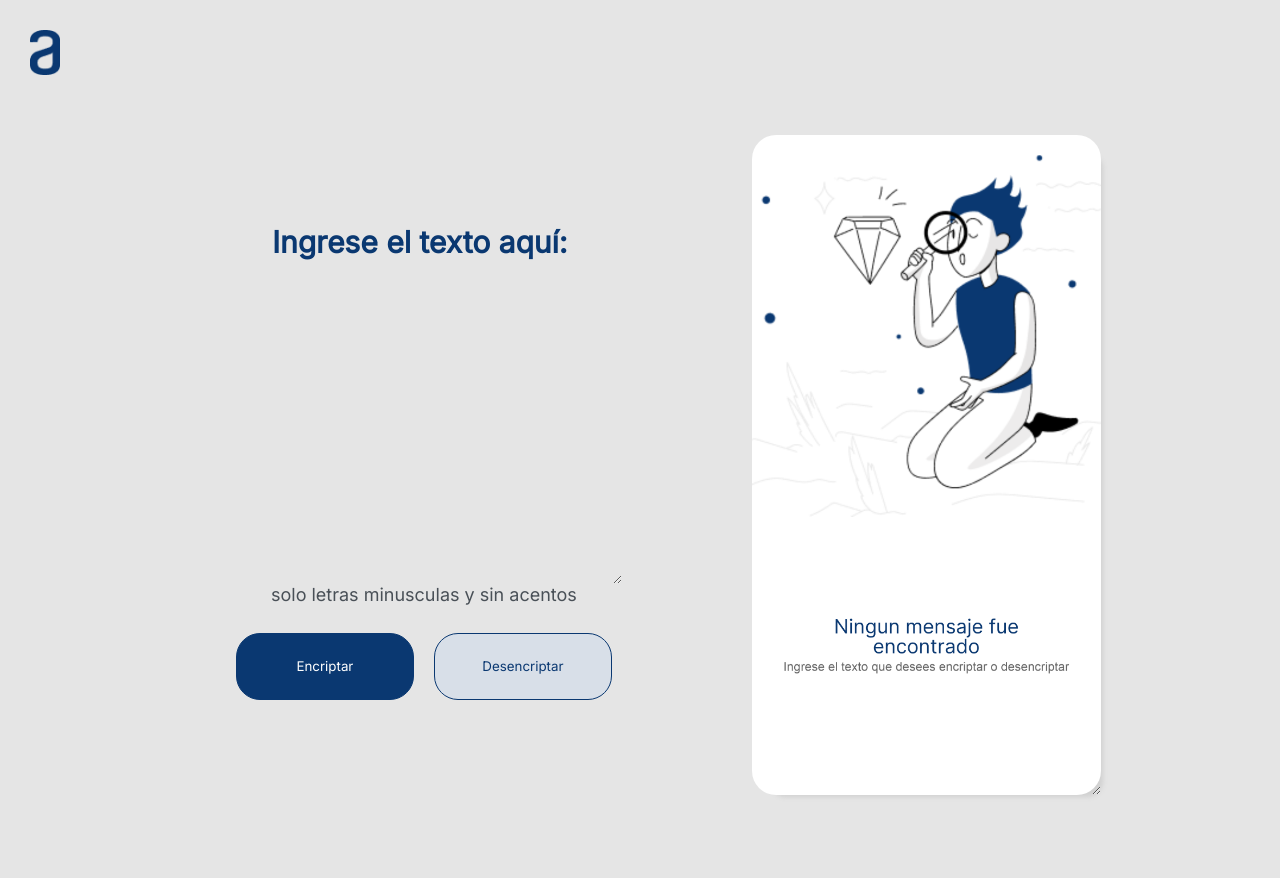
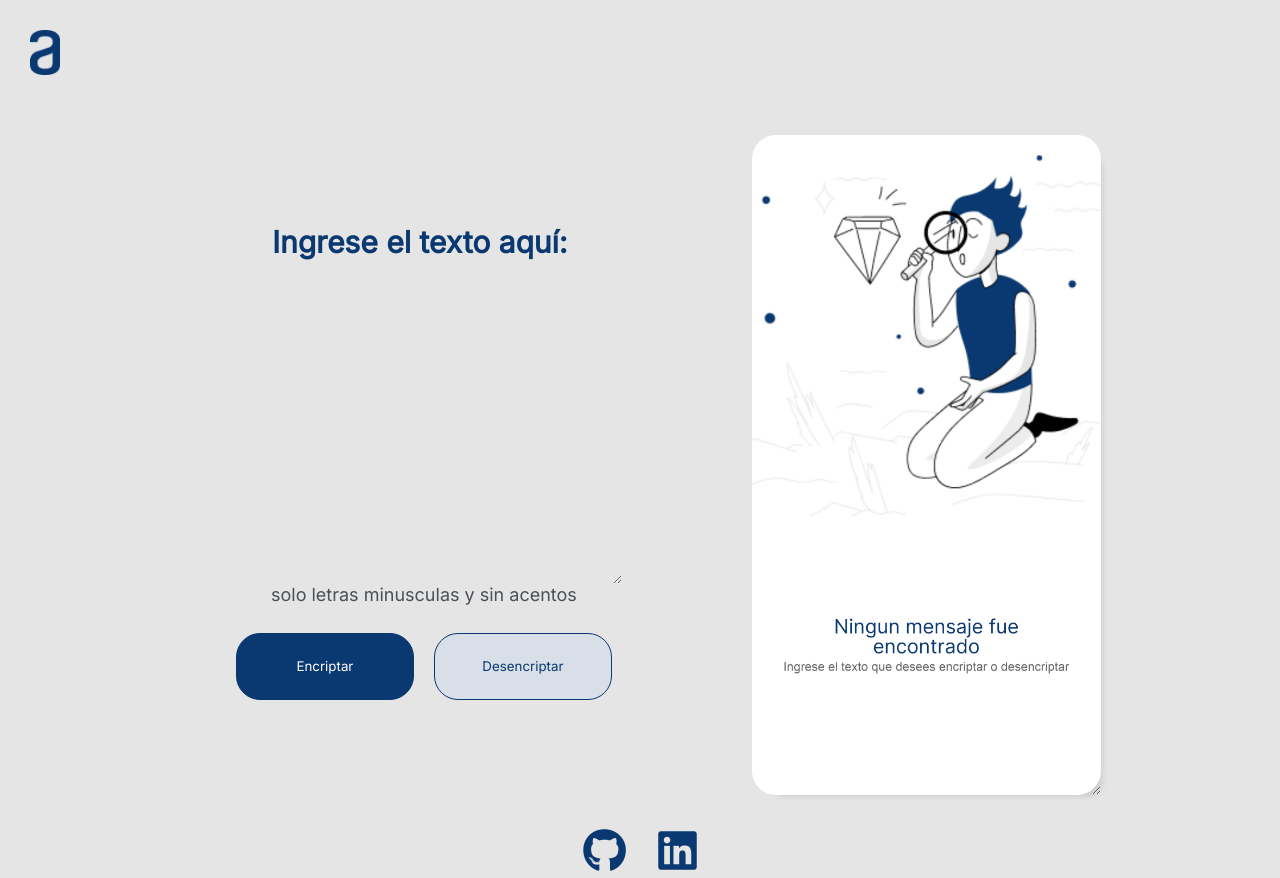
Before and after one commit to VillalbaLeandro/encriptador, a plain HTML site: page index.html in a window 1280 px wide. Before the commit the page ends 824 px from the top, so only its background shows below. Drawn offline with Linux system fonts and the light colour scheme.

Commit message:
se agregaron redes sociales

```diff
--- a/index.html
+++ b/index.html
@@ -9,7 +9,9 @@
     <link rel="preconnect" href="https://fonts.gstatic.com" crossorigin>
     <link href="https://fonts.googleapis.com/css2?family=Inter:wght@200;400&display=swap" rel="stylesheet">
     <link rel="stylesheet" href="style.css">
-    <title>Encrypted</title>
+    <script src="https://kit.fontawesome.com/fc1047b7d0.js" crossorigin="anonymous"></script>
+    <link rel="shortcut icon" href="imagenes/logo.png">
+    <title>Encriptador - Alura</title>
 </head>
 
 <body>
@@ -47,6 +49,12 @@
             </div>
         </section>
     </main>
+    <footer>
+        <div class="redes">
+            <a href="https://github.com/VillalbaLeandro"> <i class="fab fa-github"></i></a>
+            <a href="https://www.linkedin.com/in/leandro-villalba/"><i class="fa-brands fa-linkedin"></i></a>
+        </div>
+    </footer>
     <script src="script.js"></script>
 </body>
 
--- a/style.css
+++ b/style.css
@@ -154,7 +154,14 @@ main {
     color: #495057;
     font-size: 18px;
 }
-
+footer{
+    text-align: center;
+    font-size: 44px;
+}
+footer a{
+  color:   #0A3871;
+  margin: 10px;
+}
 
 @media (min-width: 767px) {
     .parrafo-container p {
```
